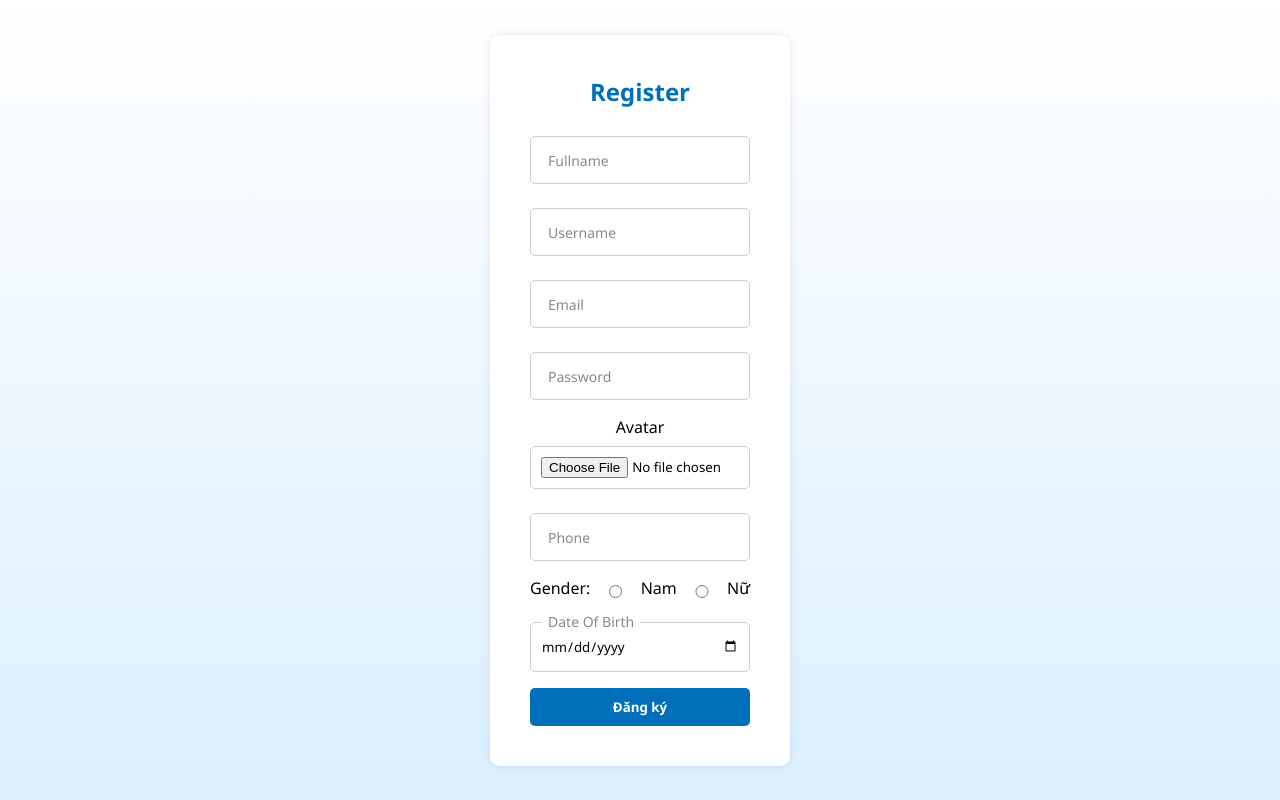
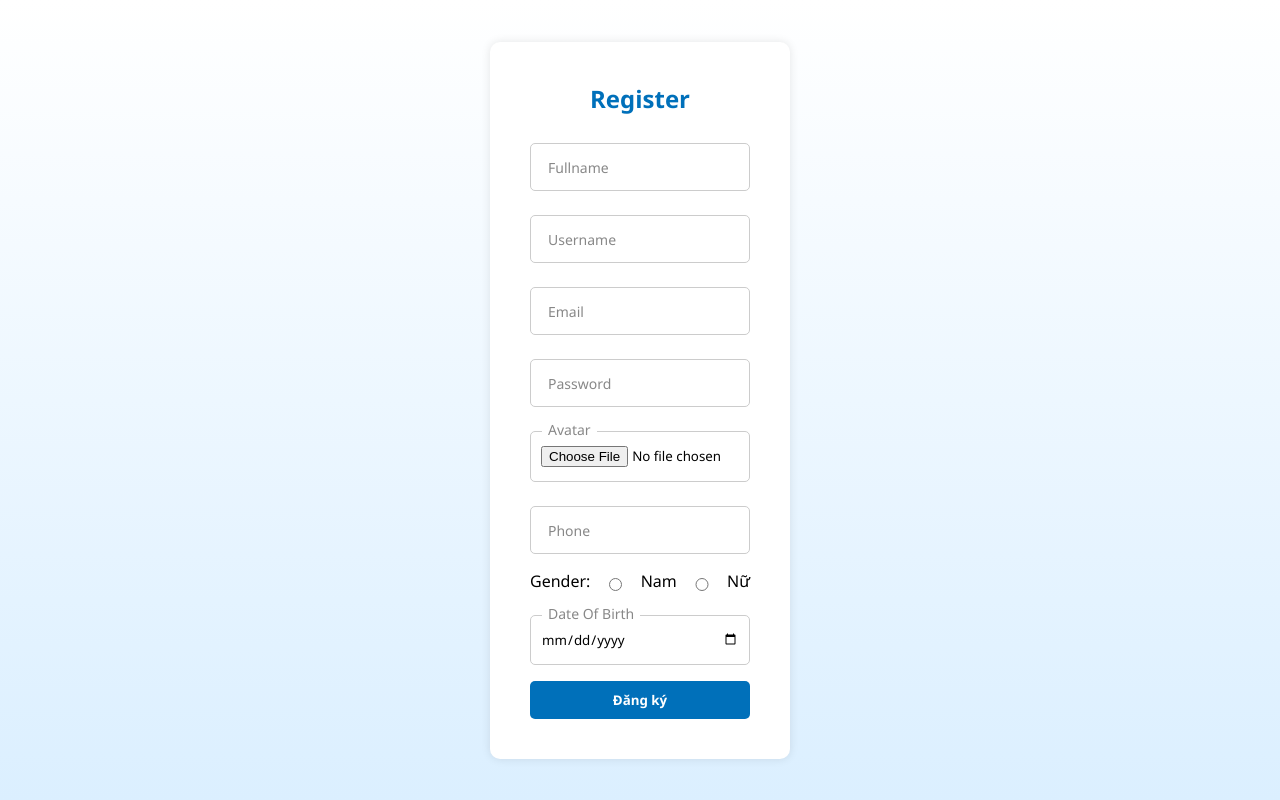
Before and after one commit to chungdt051204/DoAnThucTapChuyenNganh, a React (Vite) app in the folder DoAnThucTapChuyenNganh/client/website-ban-khoa-hoc-lap-trinh/: page /register in a window 1280 px wide. Built offline with nearby package versions, Linux system fonts and the light colour scheme.

Commit message:
Design Login+Register 3

```diff
--- a/DoAnThucTapChuyenNganh/client/website-ban-khoa-hoc-lap-trinh/src/assets/components/Register.jsx
+++ b/DoAnThucTapChuyenNganh/client/website-ban-khoa-hoc-lap-trinh/src/assets/components/Register.jsx
@@ -77,8 +77,12 @@ export default function Register() {
               />
               <label htmlFor="password">Password</label>
             </div>
-            <label htmlFor="avatar">Avatar</label>
-            <input type="file" name="avatar" ref={avatar} placeholder=" " />
+
+            <div className="form-group2">
+              <input type="file" name="avatar" ref={avatar} />
+              <label htmlFor="avatar">Avatar</label>
+            </div>
+
             <div className="form-group">
               <input
                 type="text"
--- a/DoAnThucTapChuyenNganh/client/website-ban-khoa-hoc-lap-trinh/src/assets/components/components-css/Auth.css
+++ b/DoAnThucTapChuyenNganh/client/website-ban-khoa-hoc-lap-trinh/src/assets/components/components-css/Auth.css
@@ -70,7 +70,7 @@
 .auth-page .form-group2 label {
   position: absolute;
   left: 12px;
-  top: -2px;
+  top: -3px;
   padding: 0 6px;
   font-size: 14px;
   color: #888;
```
